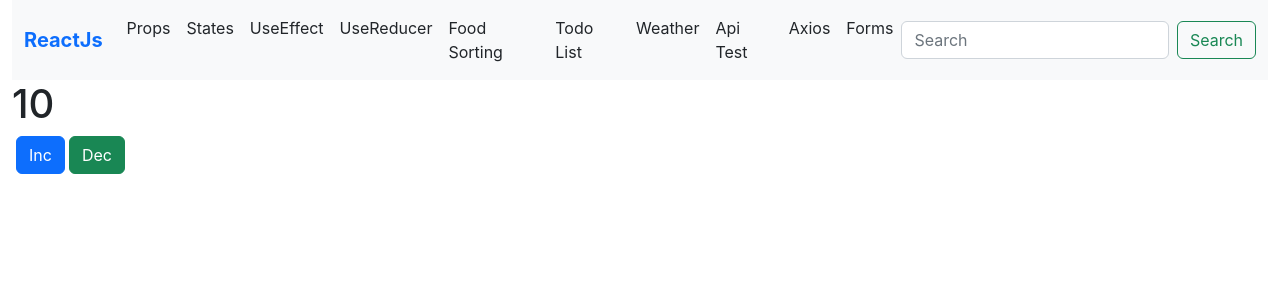
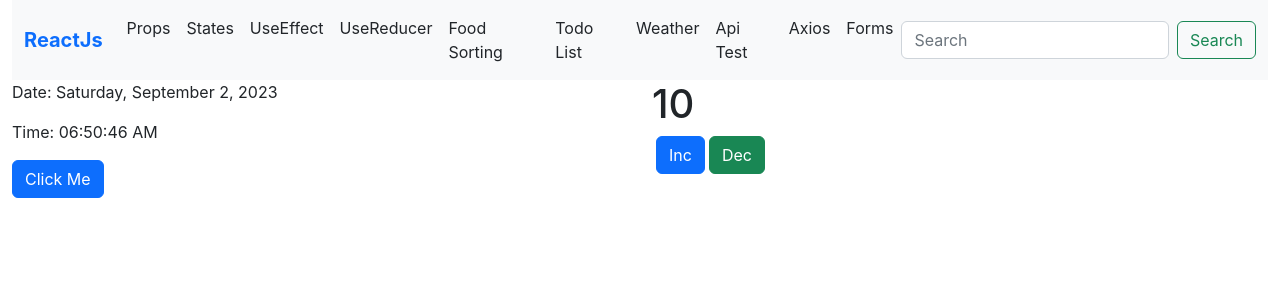
Before and after one commit to Vishalvariya999/basic-react, a React (Create React App) app: page /usestate-test in a window 1280 px wide. Shown: the top 300 px of the page. Built offline with nearby package versions, Linux system fonts and the light colour scheme.

Commit message:
Chanages in component

```diff
--- a/src/features/components/FormsEx.jsx
+++ b/src/features/components/FormsEx.jsx
@@ -26,6 +26,7 @@ const FormsEx = () => {
     }
 
     const onSubmit = (e) => {
+
         e.preventDefault();
         const newRecored = { ...userReg, time: new Date() }
         console.log('newRecored', newRecored)
@@ -59,10 +60,12 @@ const FormsEx = () => {
                         <div className="col-lg-6">
                             <label className='form-label'>First name</label>
                             <input type="text" className='form-control' value={userReg.first_name} name='first_name' onChange={inputHandle} placeholder='Enter surname' />
+                            <small className='text-danger'>Please enter first name</small>
                         </div>
                         <div className="col-lg-6">
                             <label className='form-label'>Last name</label>
                             <input type="text" className='form-control' name='last_name' value={userReg.last_name} onChange={inputHandle} placeholder='Enter name' />
+                            <small className='text-danger'>Please enter last name</small>
                         </div>
                         <div className="col-lg-12">
                             <label className='form-label'>Gender</label>
@@ -71,18 +74,22 @@ const FormsEx = () => {
                                 <option value="Male">Male</option>
                                 <option value="Female">Female</option>
                             </select>
+                            <small className='text-danger'>Select gender</small>
                         </div>
                         <div className="col-lg-6">
                             <label className='form-label'>Email address</label>
                             <input type="text" className='form-control' name='email' value={userReg.email} onChange={inputHandle} placeholder='Enter email address' />
+                            <small className='text-danger'>Please enter email address</small>
                         </div>
                         <div className="col-lg-6">
                             <label className='form-label'>Mobile</label>
                             <input type="number" className='form-control' onChange={inputHandle} value={userReg.mobile} name='mobile' placeholder='Enter mobile number' />
+                            <small className='text-danger'>Please enter mobile number</small>
                         </div>
                         <div className="col-lg-12">
                             <label className="form-label">Address</label>
                             <textarea className="form-control" id="exampleFormControlTextarea1" value={userReg.address} onChange={inputHandle} name='address' rows="3" placeholder='Enter address'></textarea>
+                            <small className='text-danger'>Please enter address</small>
                         </div>
                         <div className="col-lg-12">
                             <button type='submit' className="btn btn-primary">Submit</button>
--- a/src/features/components/UseStateEx.jsx
+++ b/src/features/components/UseStateEx.jsx
@@ -2,11 +2,42 @@ import React, { useState } from 'react'
 
 const UseStateEx = () => {
     const [myNum, setMyNum] = useState(10);
+    const [nowTime, UpdatedTime] = useState(new Date());
+
+    // useEffect(() => {
+    //     const intervalId = setInterval(() => {
+    //         UpdatedTime(new Date());
+    //     }, 1000);
+
+    //     return () => clearInterval(intervalId);
+    // }, []);
+
+    const formatDate = (date) => {
+        const options = { weekday: 'long', year: 'numeric', month: 'long', day: 'numeric' };
+        return date.toLocaleDateString(undefined, options);
+    };
+
+    const formatTime = (date) => {
+        const options = { hour: '2-digit', minute: '2-digit', second: '2-digit', hour12: true };
+        return date.toLocaleTimeString(undefined, options);
+    };
+    const getNowTime = () => {
+        UpdatedTime(new Date());
+    }
     return (
         <>
-            <h1 className='h1'>{myNum}</h1>
-            <button className='btn btn-primary mx-1' onClick={() => setMyNum(myNum + 1)}>Inc</button>
-            <button className='btn btn-success' onClick={() => (myNum > 0 ? setMyNum(myNum - 1) : setMyNum(0))}>Dec</button >
+            <div className="row">
+                <div className="col-lg-6">
+                    <p>Date: {formatDate(nowTime)}</p>
+                    <p>Time: {formatTime(nowTime)}</p>
+                    <button className='btn btn-primary' onClick={getNowTime}>Click Me</button>
+                </div>
+                <div className="col-lg-6">
+                    <h1 className='h1'>{myNum}</h1>
+                    <button className='btn btn-primary mx-1' onClick={() => setMyNum(myNum + 1)}>Inc</button>
+                    <button className='btn btn-success' onClick={() => (myNum > 0 ? setMyNum(myNum - 1) : setMyNum(0))}>Dec</button >
+                </div>
+            </div>
         </>
     )
 }
--- a/src/shared/components/Header.jsx
+++ b/src/shared/components/Header.jsx
@@ -1,5 +1,5 @@
 import React from 'react'
-import { Link, NavLink, Routes } from 'react-router-dom';
+import { NavLink } from 'react-router-dom';
 
 const Header = () => {
     const routerData = [
```
